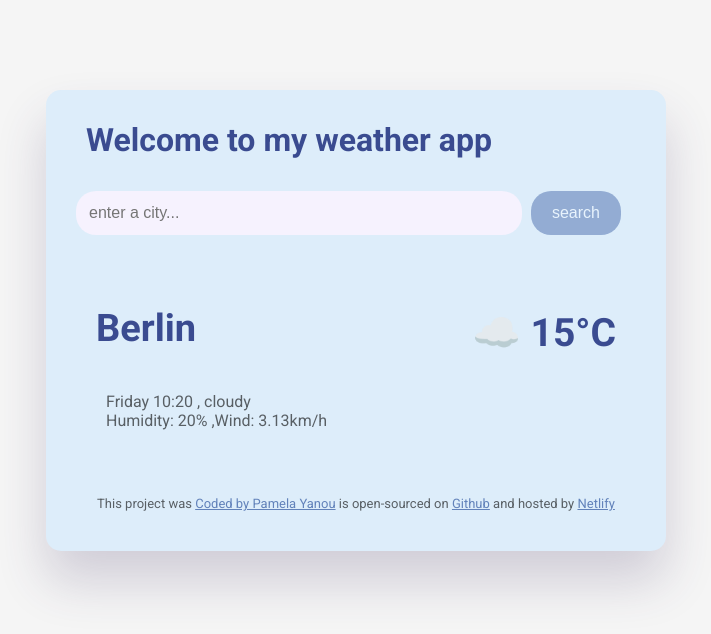
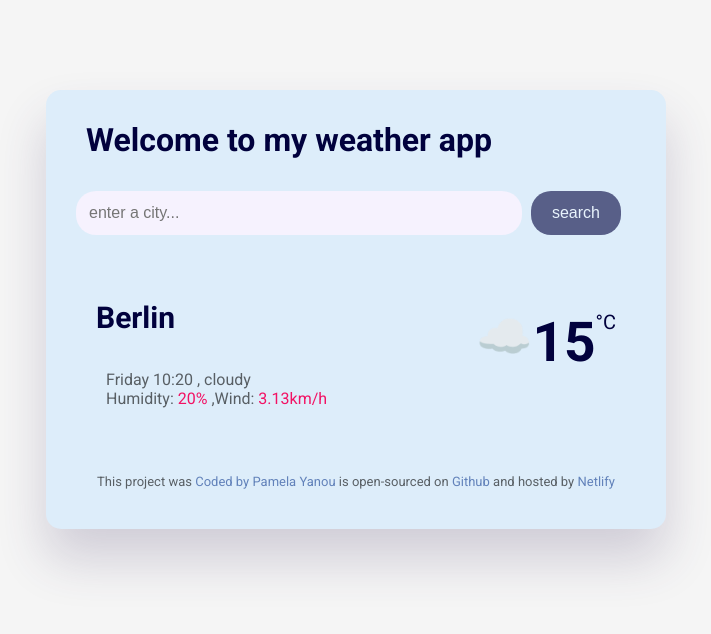
Before and after one commit to PamelaYanou/Weather-application, a plain HTML site: page index.html in a window 1280 px wide. Shown: the whole page, without its empty margins (284-995 px from the left). Drawn offline with Linux system fonts and the light colour scheme.

Commit message:
added basic CSS to the project

```diff
--- a/index.html
+++ b/index.html
@@ -31,10 +31,17 @@
             <p class="meteo-output">
               Friday 10:20 , cloudy
               <br />
-              Humidity: 20% ,Wind: 3.13km/h
+              Humidity: <span class="interger">20%</span> ,Wind:
+              <span class="interger">3.13km/h</span>
             </p>
           </div>
-          <div class="meteo-interger">☁️ 15°C</div>
+          <div class="meteo-interger">
+            <div class="meteo-app-icon">
+              <div class="image">☁️</div>
+              <div class="meteo-app-figure">15</div>
+              <div class="metric">°C</div>
+            </div>
+          </div>
         </div>
       </main>
 
--- a/src/styles.css
+++ b/src/styles.css
@@ -13,18 +13,19 @@ body {
 h1 {
   padding-bottom: 10px;
   margin-left: 30px;
-  color: #3a4b90;
+  color: #01013d;
 }
 h2 {
   padding-top: 40px;
-  font-size: 38px;
+  font-size: 30px;
   margin-left: 40px;
-  color: #3a4b90;
+  color: #01013d;
 }
 
 a {
   color: #6282ba;
   font-weight: 600px;
+  text-decoration: none;
 }
 .meteo-data {
   display: flex;
@@ -35,10 +36,17 @@ a {
   margin-right: 40px;
   font-size: 39px;
   font-weight: bold;
-  color: #3a4b90;
+  color: #01013d;
 }
 .meteo-output {
   margin-left: 40px;
+}
+.metric {
+  font-weight: lighter;
+  font-size: 20px;
+}
+.image {
+  font-size: 45px;
 }
 footer {
   padding-top: 40px;
@@ -49,7 +57,19 @@ footer {
   color: rgba(0, 0, 0, 0.6);
   font-weight: 600px;
 }
+.meteo-app-icon {
+  display: flex;
+}
+.meteo-app-figure {
+  font-size: 55px;
+}
+.interger {
+  color: #f21264;
+}
 
+.emoji {
+  font-size: 30px;
+}
 .search-form-input {
   border: none;
   width: 70%;
@@ -65,7 +85,7 @@ footer {
   border-radius: 20px;
   padding: 13px;
   font-size: 16px;
-  background-color: #6282ba;
+  background-color: #01013d;
   opacity: 0.6;
   color: aliceblue;
   margin-left: 5px;
```
